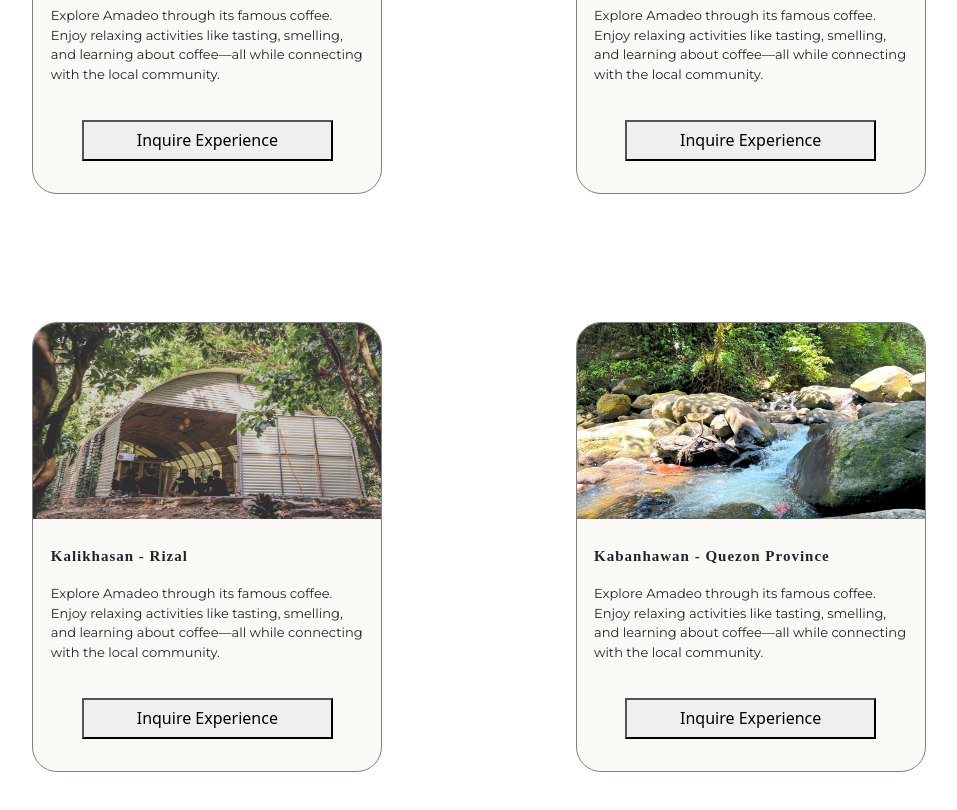
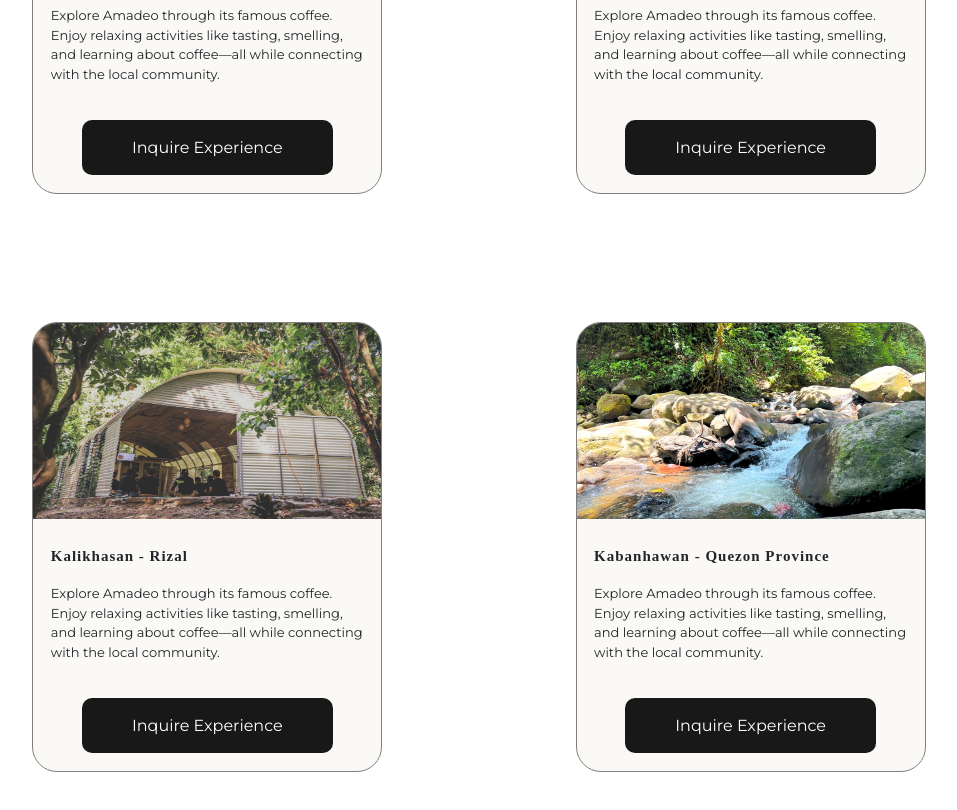
Before and after one commit to BuwieSit/ecovip_web, a React (Create React App) app: page /Package_Page in a window 1280 px wide. Shown: the part 1100-1910 px from the top of the page, without its empty margins (161-1118 px from the left). Built offline with nearby package versions, Linux system fonts and the light colour scheme; a web font is replaced by a local one.

Commit message:
design packages

```diff
--- a/src/webpages/packages/package_style.css
+++ b/src/webpages/packages/package_style.css
@@ -103,7 +103,18 @@ a {
 }
 .inquire-btn {
     width: 80%;
-    padding: 2%;
+    padding: 5%;
     margin: auto;
-    font-family: var();
+    background-color: rgba(0, 0, 0, 0.9);
+    border: none;
+    border-radius: 10px;
+    color: white;
+    font-family: var(--text-font-2);
+    font-weight: 400;
+    transition: all 0.3s ease;
 }
+
+.inquire-btn:hover {
+    background-color: rgba(0, 0, 0, 1);
+    font-weight: 500;
+}
```
